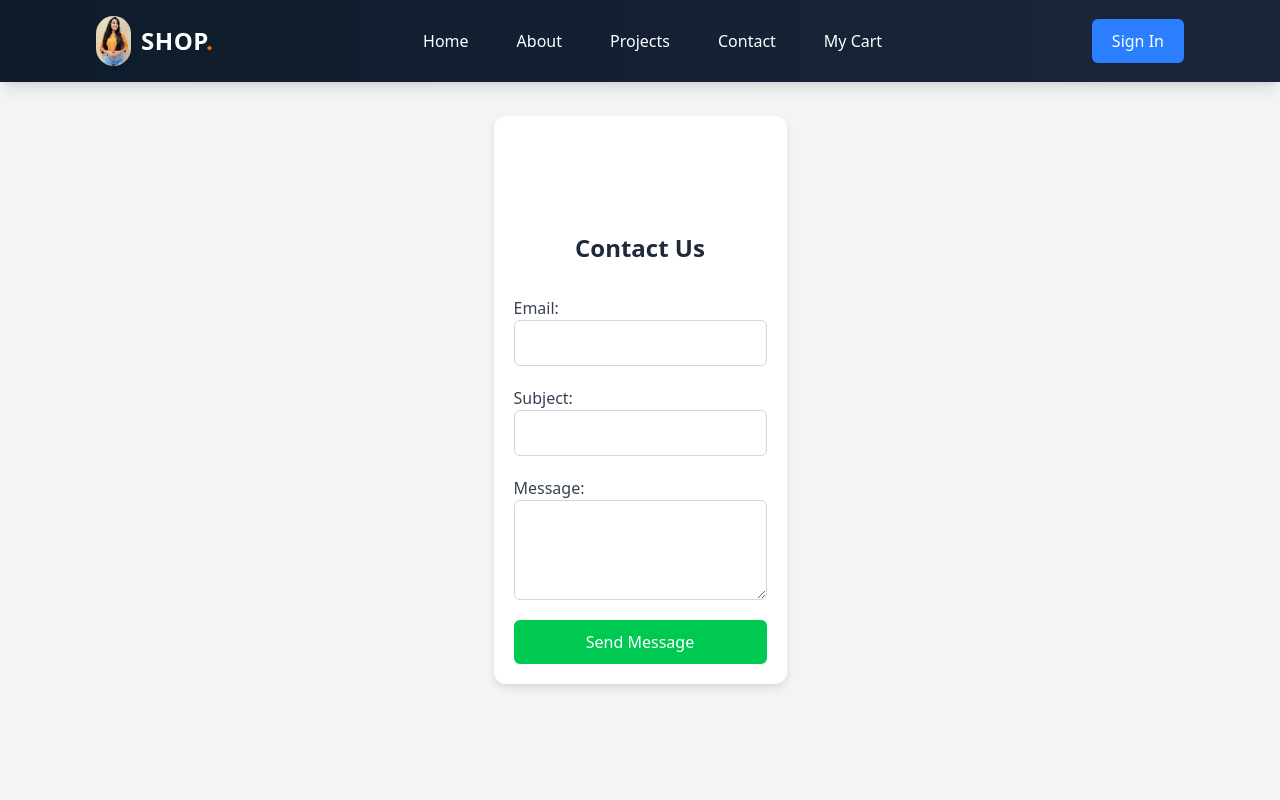
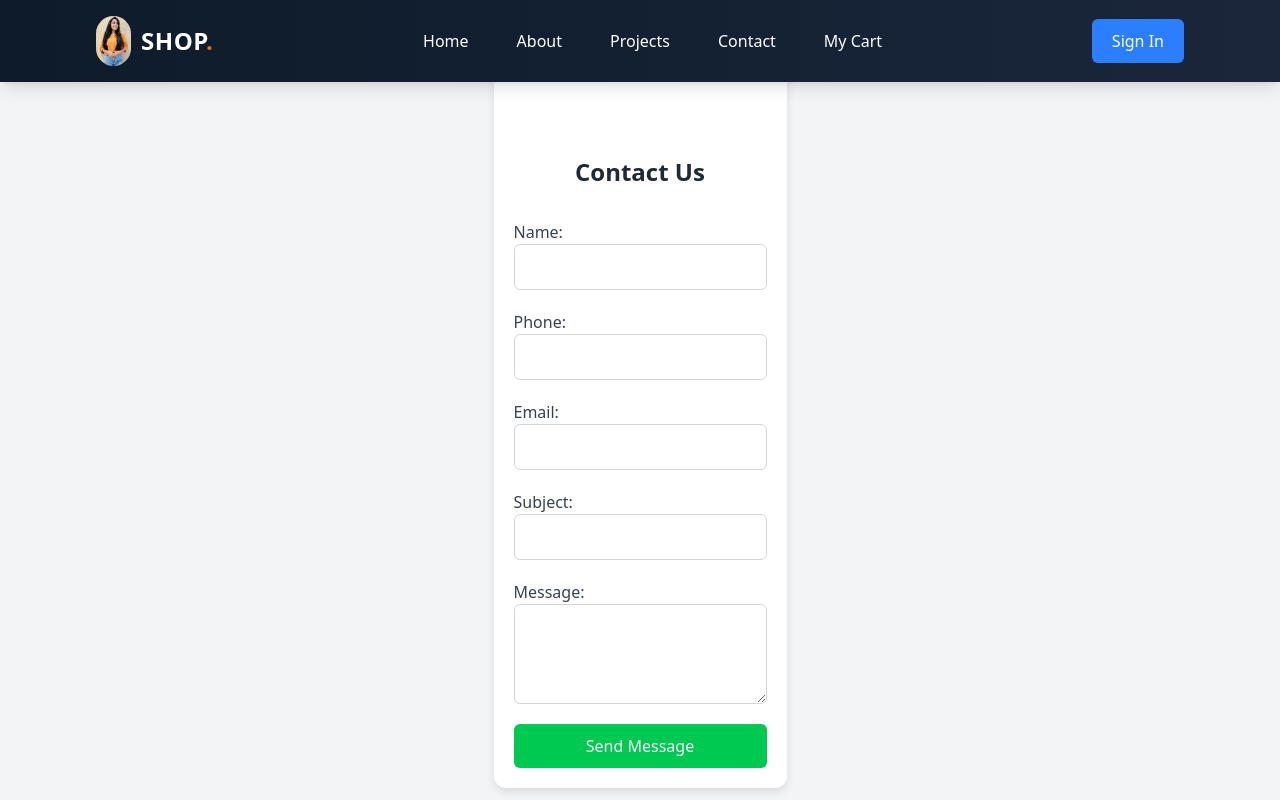
Before and after one commit to LakhiniVoshadee/React-Vite-Project, a React (Vite) app: page /contact in a window 1280 px wide. Shown: the top 800 px of the page. Built offline with nearby package versions, Linux system fonts and the light colour scheme.

Commit message:
Contact form done,, backend and frontend integrated!

```diff
--- a/src/view/pages/Contact/Contact.tsx
+++ b/src/view/pages/Contact/Contact.tsx
@@ -1,29 +1,87 @@
 import { useForm } from "react-hook-form";
+import { useState } from "react";
+import {backendApi} from "../../../api.ts";
 
 type FormData = {
+    name: string;
+    phone: string;
     email: string;
     subject: string;
     message: string;
-}
+};
 
 export function Contact() {
-    const { register, handleSubmit, formState: { errors } } = useForm<FormData>();
-    const onSubmit = (data: FormData) => {
-        console.log("Form submitted successfully:", data);
-        alert(`Submitted successfully!\nEmail: ${data.email}\nSubject: ${data.subject}\nMessage: ${data.message}`);
+    const { register, handleSubmit, formState: { errors }, reset } = useForm<FormData>();
+    const [serverError, setServerError] = useState<string | null>(null);
+    const [successMessage, setSuccessMessage] = useState<string | null>(null);
+
+    const onSubmit = async (data: FormData) => {
+        try {
+            const contactData = { ...data, id: Math.floor(Math.random() * 1000000) };
+            // Use the correct endpoint: /contact/save (singular)
+            const response = await backendApi.post("/contacts/save", contactData);
+            setSuccessMessage("Message sent successfully!");
+            setServerError(null);
+            reset();
+            console.log("Form submitted successfully:", response.data);
+        } catch (error: any) {
+            setSuccessMessage(null);
+            if (error.response?.status === 400) {
+                setServerError(error.response.data.error || "All fields are required");
+            } else {
+                setServerError("Failed to connect to the server. Please ensure the backend is running.");
+            }
+            console.error("Error submitting form:", error);
+        }
     };
 
     return (
         <div className="max-w-[500px] mx-auto my-10 p-5 bg-white rounded-xl shadow-[0_4px_8px_rgba(0,0,0,0.1)] text-base transition-shadow duration-300 hover:shadow-lg">
             <h1 className="pt-20 pb-8 text-2xl font-bold text-gray-800 text-center">Contact Us</h1>
+            {successMessage && <div className="text-green-500 text-sm mb-4 text-center">{successMessage}</div>}
+            {serverError && <div className="text-red-500 text-sm mb-4 text-center">{serverError}</div>}
             <form className="flex flex-col gap-5" onSubmit={handleSubmit(onSubmit)}>
+                <div className="flex flex-col">
+                    <label htmlFor="name" className="text-gray-700 font-medium">Name:</label>
+                    <input
+                        type="text"
+                        id="name"
+                        className="p-2.5 border border-gray-300 rounded-md focus:outline-none focus:ring-1 focus:ring-green-500 transition-all duration-200"
+                        {...register("name", {
+                            required: "Name is required",
+                            pattern: {
+                                value: /^[a-zA-Z\s]+$/,
+                                message: "Name can only contain letters and spaces"
+                            }
+                        })}
+                    />
+                    {errors.name && <span className="text-red-500 text-sm mt-1.5">{errors.name.message}</span>}
+                </div>
+
+                <div className="flex flex-col">
+                    <label htmlFor="phone" className="text-gray-700 font-medium">Phone:</label>
+                    <input
+                        type="tel"
+                        id="phone"
+                        className="p-2.5 border border-gray-300 rounded-md focus:outline-none focus:ring-1 focus:ring-green-500 transition-all duration-200"
+                        {...register("phone", {
+                            required: "Phone number is required",
+                            pattern: {
+                                value: /^\+?[1-9]\d{1,14}$/,
+                                message: "Invalid phone number"
+                            }
+                        })}
+                    />
+                    {errors.phone && <span className="text-red-500 text-sm mt-1.5">{errors.phone.message}</span>}
+                </div>
+
                 <div className="flex flex-col">
                     <label htmlFor="email" className="text-gray-700 font-medium">Email:</label>
                     <input
                         type="email"
                         id="email"
                         className="p-2.5 border border-gray-300 rounded-md focus:outline-none focus:ring-1 focus:ring-green-500 transition-all duration-200"
-                        {...register('email', {
+                        {...register("email", {
                             required: "Email is required",
                             pattern: {
                                 value: /^[a-zA-Z0-9._%+-]+@[a-zA-Z0-9.-]+\.[a-zA-Z]{2,}$/,
@@ -40,11 +98,11 @@ export function Contact() {
                         type="text"
                         id="subject"
                         className="p-2.5 border border-gray-300 rounded-md focus:outline-none focus:ring-1 focus:ring-green-500 transition-all duration-200"
-                        {...register('subject', {
+                        {...register("subject", {
                             required: "Subject is required",
                             pattern: {
                                 value: /^[a-zA-Z0-9\s]+$/,
-                                message: "Subject can only contain letters and numbers"
+                                message: "Subject can only contain letters, numbers, and spaces"
                             }
                         })}
                     />
@@ -56,7 +114,7 @@ export function Contact() {
                     <textarea
                         id="message"
                         className="p-2.5 border border-gray-300 rounded-md focus:outline-none focus:ring-1 focus:ring-green-500 transition-all duration-200 resize-y min-h-[100px]"
-                        {...register('message', {
+                        {...register("message", {
                             required: "Message is required",
                             minLength: {
                                 value: 10,
```
Also changed, not shown: src/model/Contact.ts (added).
